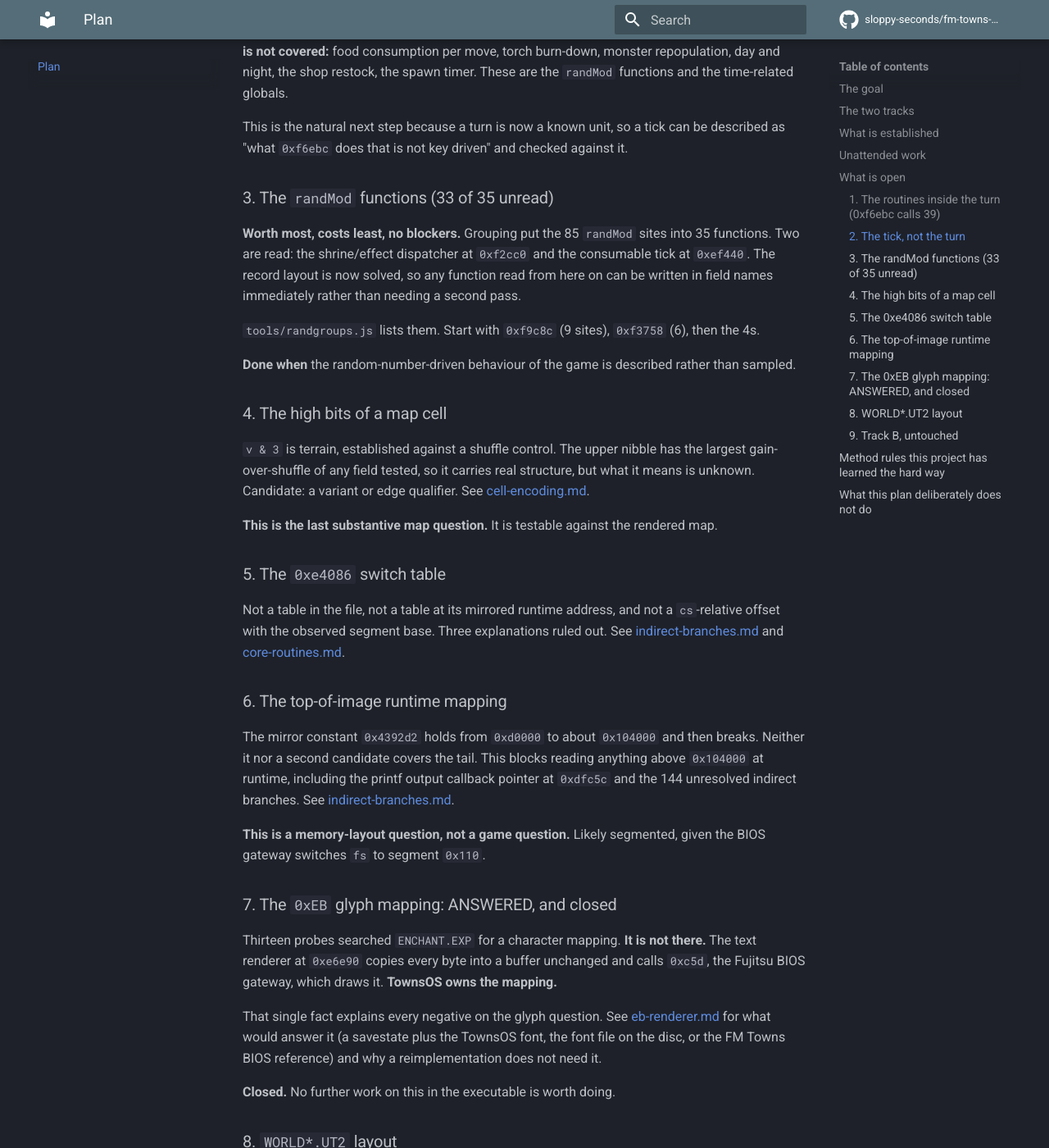
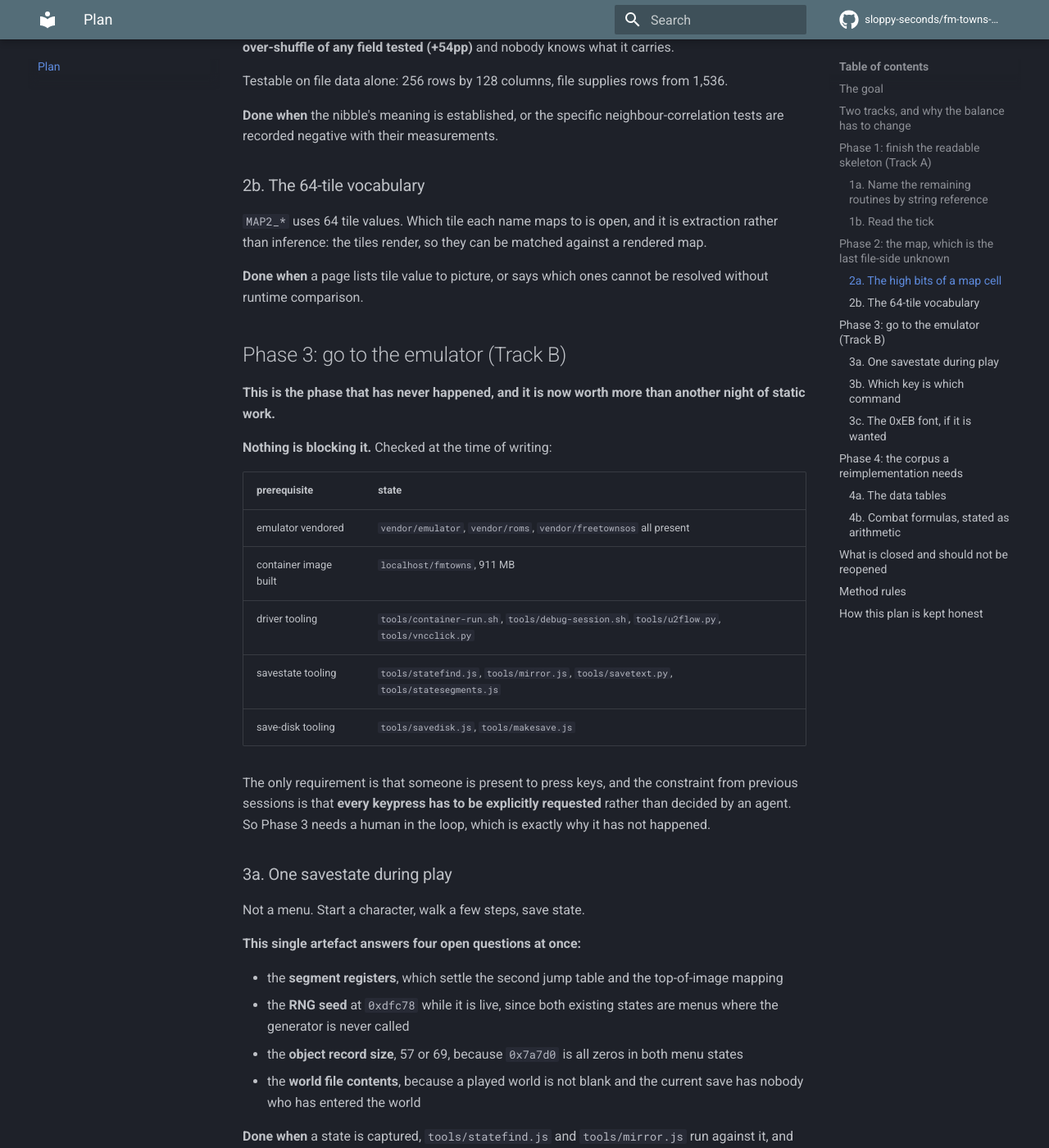
Before and after one commit to sloppy-seconds/fm-towns-ultima, an MkDocs documentation site: the page built from docs/plan.md, in a window 1280 px wide and 1400 px high, scrolled down 2043 px. Shown: the whole window at 82% size. Built offline with MkDocs 1.6.1 and Material for MkDocs 9.7.7, drawn with Linux system fonts in a browser that asks for light colours; comment, search, counter and statistics services are not loaded; some of the changed text lies outside the part shown.

Commit message:
Replace the plan with a phased one, and put the emulator phase in it
The plan was a list of nine open items with no sequencing and no definition of done. A list says what is
unfinished. It cannot tell you what to do next.

THE HEADLINE FINDING, now stated with evidence. Of the four most recent questions, three ended in "this
is outside the executable" or "this needs a keypress": the jump tables need the segment registers which
are not findable in the savestate, the 0xEB mapping lives in TownsOS, and the key-to-command mapping
needs someone to press a key. The static vein is thinning, and what remains is mostly mechanical scaling
of fnstrings.js. Real work, not discovery.

FOUR PHASES. Phase 1 finishes the readable skeleton on Track A, naming the remaining routines and
reading the tick. Phase 2 is the map: the high nibble of a cell and the 64-tile vocabulary. Phase 3 is
the emulator, which has never been attempted, and it leads with one savestate taken during play because
that single artefact answers four open questions at once: the segment registers, the live RNG seed, the
object record size, and what a populated world file contains. Phase 4 is the corpus a reimplementation
needs.

CHECKED THAT PHASE 3 IS ACTUALLY UNBLOCKED rather than asserting it. Emulator vendored, container image
built at 911 MB, driver and savestate and save-disk tooling all present. The only requirement is a human,
because every keypress has to be explicitly requested. That is precisely why it has never happened, and
saying so is more useful than another "Track B untouched" line.

AN EXPLICIT CLOSED LIST, because this project keeps reopening settled questions. The 0xEB mapping inside
the executable, the world file layout from the current save, the 0xe4086 table, and Ghidra as a way to
find code. Each with the reason it is closed, so reopening needs a new method rather than a new attempt.

NUMBERS. Wrote 38 of 738 named, then checked it rather than trusting the 22 from two commits ago. It is
derived by parsing the tables in call-graph.md and inside-a-turn.md against the real function-start list.
Verified 738 starts, 122 verify checks, and 256 times 128 equals 32768. Then found the stale 22 still in
call-graph.md and overnight.md and fixed those too, because a plan that contradicts the pages under it is
worse than no plan.

```diff
--- a/docs/overnight.md
+++ b/docs/overnight.md
@@ -1,8 +1,11 @@
 # Overnight queue
 
-**STATUS: all six items worked. See the outcome note at the top of each item.** This page is kept as
-the record of what was queued and what it produced, not as pending work. For what to do next, see
-[plan.md](plan.md).
+**STATUS: the first six items are worked and marked below.** This page is both the record of that queue
+and the live queue for Track A work. [plan.md](plan.md) is the plan of record, sequenced by phase.
+Items here are the subset that needs no human.
+
+**Track B is not in this queue and never will be** because it needs keypresses, and every keypress has
+to be explicitly requested. That is why [plan.md](plan.md) Phase 3 is the phase that has never run.
 
 Work that needs nobody watching. Every item here needs no emulator, no keypress and no decision from a
 human, and each ends in either a committed page or a recorded negative with its measurement.
@@ -38,7 +41,9 @@ The image has the `0x20` header stripped, so **an offset in it is a virtual addr
 
 ## Item 1: name the top-level routines
 
-**DONE.** 22 routines named. The game loop was found while doing item 2. See [call-graph.md](call-graph.md).
+**DONE.** 38 routines named at the time of writing, and the game loop was found while doing item 2. See
+[call-graph.md](call-graph.md) and [inside-a-turn.md](inside-a-turn.md). The count is derivable by
+parsing the tables in those pages against the function-start list.
 
 `tools/callgraph.js` is committed and already answers the structural question. Measured:
 
--- a/docs/plan.md
+++ b/docs/plan.md
@@ -1,165 +1,192 @@
-# Plan and current state
+# Plan
 
-Where this project is, what is established, and what to do next. Rewritten to be a map rather than a
-log of how the map was drawn. The per-item history lives in the subject pages, which is where it
-belongs.
+Where the project is, what order the remaining work goes in, and how each piece of it finishes.
+
+This replaces an earlier version that was a list of open items with no sequencing. A list says what is
+unfinished. A plan says what to do next and how to know it worked.
 
 ## The goal
 
-Extract as much useful data and artwork as possible from the FM Towns Ultima II release, reproducibly
-from the archive.org zip alone. Ultima II only.
+**Reimplement Ultima II.** The extraction phase exists to build a strong enough corpus of data, assets
+and rules that a reimplementation is a translation exercise rather than a guess.
 
-## The two tracks
+Everything below is in service of that. [reimplementation-gap.md](reimplementation-gap.md) measures the
+distance and is the honest scoreboard.
 
-**Track A, static analysis.** Reading `ENCHANT.EXP` and the asset files with no emulator.
-Deterministic, scriptable, and it runs without anyone watching. This is where almost all progress has
-come from.
+## Two tracks, and why the balance has to change
 
-**Track B, runtime work.** Booting the game, taking savestates, measuring behaviour. Needs a human to
-decide when to press a key.
+**Track A, static.** Reading `ENCHANT.EXP` and the asset files with no emulator. Deterministic,
+scriptable, runs unattended. This is where nearly all progress has come from because it is the only
+track anyone has worked.
 
-## What is established
+**Track B, runtime.** Booting the game, taking savestates, measuring behaviour. Needs a human to press
+keys.
 
-These are measured and have pages. Do not re-derive them.
+**The balance is now the problem.** Of the four most recent questions, three ended in "this is outside
+the executable" or "this needs a keypress":
 
-| finding | page |
+| question | outcome |
 |---|---|
-| Asset inventory is complete: 23 `GRAPH\*.TIF`, 14 `SOUND\*.SND`, 10 `.EUP`, 1 `.FMB`, 4 `A:\*.UT2` | [extraction.md](extraction.md) |
-| Palette: indices 0 to 7, eight colours confirmed | [palette.md](palette.md) |
-| `MAP2_*` is a **32,768-byte buffer, 256 x 128**; the file supplies rows 12 onward | [map-geometry.md](map-geometry.md) |
-| Map cell: `v & 3` carries terrain, 4 classes | [cell-encoding.md](cell-encoding.md) |
-| Character record base **`0xcde54`**, 339 bytes, 90 fields named | [record-layout.md](record-layout.md) |
-| RNG is an LCG, `0x41c64e6d` / `0x3039`, state at `0xdfc78`, output 15 bits | [rng-helpers.md](rng-helpers.md) |
-| `randRange(lo,hi)` is **inclusive both ends**; `randMod(n)` is `0..n` | [rng-helpers.md](rng-helpers.md) |
-| `.SND` header layout; offset 12 is length in 15 of 15 files | [sound.md](sound.md) |
-| Image loads at base `0x762d2` below `0xd0000`, **mirrored** above it | [mirrored-region.md](mirrored-region.md) |
-| `tools/cfgwalk.js` gives 79,470 instruction boundaries in about two seconds | [cfgwalk.md](cfgwalk.md) |
-| The text renderer parses Shift-JIS directly; no font table on the drawing path | [text-renderer.md](text-renderer.md) |
-| Display text extracts cleanly as Shift-JIS | [game-text.md](game-text.md) |
-| Ghidra is viable **with conditions** | [ghidra-viability.md](ghidra-viability.md) |
+| `cs:`-relative jump tables | table 1 works, table 2 needs the segment registers, which are not in the savestate in a findable form |
+| the `0xEB` character mapping | the renderer hands bytes to TownsOS, so the mapping is not in the game at all |
+| key to command mapping | the table keys are control codes, and which code the keyboard produces is runtime |
+| the tick | not attempted, but every timer is a runtime quantity |
 
-## Unattended work
+**The static vein is thinning.** What remains is mostly mechanical scaling of `tools/fnstrings.js`, which
+is real work but not discovery. The high-value open questions have moved to Track B, and Track B has
+never been attempted.
 
-[docs/overnight.md](overnight.md) is the queue for work that needs nobody watching: concrete units,
-each with a stopping rule and a required commit. Start there when no human is available.
+## Phase 1: finish the readable skeleton (Track A)
 
-## What is open
+Cheap, mechanical, no blockers. Do this first because it removes the last excuse for not going to the
+emulator.
 
-Ordered by what it costs and what it is worth.
+### 1a. Name the remaining routines by string reference
 
-### 1. The routines inside the turn (`0xf6ebc` calls 39)
+**38 of 738 named.** `tools/fnstrings.js --top N` ranks candidates by string count and the technique
+takes seconds per routine. Most of the remaining 700 are glue with no strings and can be skipped
+honestly rather than named by guess.
 
-**This supersedes the `randMod` item.** The game loop is found ([game-loop.md](game-loop.md)): a turn is
-one call to `0xf6ebc`. Reading its 39 callees covers every per-turn behaviour, which is a far better
-return than 33 scattered `randMod` functions.
+**Done when** `docs/call-graph.md` names every routine that has at least one readable string reference,
+and states the count of routines with none.
 
-Progress: **38 of 738 routines named**, counted against the real function-start list by parsing the
-tables in `call-graph.md` and `inside-a-turn.md`. See those pages for the named skeleton.
-
-### 2. The tick, not the turn
+### 1b. Read the tick
 
 `inside-a-turn.md` covers what happens when the player acts. **What advances between actions is not
-covered:** food consumption per move, torch burn-down, monster repopulation, day and night, the shop
-restock, the spawn timer. These are the `randMod` functions and the time-related globals.
+covered:** food per move, torch burn-down, monster repopulation, day and night, shop restock, spawn
+timers.
 
-This is the natural next step because a turn is now a known unit, so a tick can be described as
-"what `0xf6ebc` does that is not key driven" and checked against it.
+A turn is now a known unit, so a tick is describable as "what `0xf6ebc` does that is not key-driven" and
+checkable against the loop directly. Start from `0xf6ebc`'s callees that are **not** in the key dispatch
+path, then the 33 unread `randMod` functions with the turn as a frame.
 
-### 3. The `randMod` functions (33 of 35 unread)
+**Done when** `docs/inside-a-tick.md` names each timer, its interval, and its effect, or records that it
+could not be determined statically.
 
-**Worth most, costs least, no blockers.** Grouping put the 85 `randMod` sites into 35 functions.
-Two are read: the shrine/effect dispatcher at `0xf2cc0` and the consumable tick at `0xef440`. The
-record layout is now solved, so any function read from here on can be written in field names
-immediately rather than needing a second pass.
+## Phase 2: the map, which is the last file-side unknown
 
-`tools/randgroups.js` lists them. Start with `0xf9c8c` (9 sites), `0xf3758` (6), then the 4s.
+### 2a. The high bits of a map cell
 
-**Done when** the random-number-driven behaviour of the game is described rather than sampled.
+`v & 3` is terrain, established against a shuffle control. **The upper nibble has the largest
+gain-over-shuffle of any field tested (+54pp)** and nobody knows what it carries.
 
-### 4. The high bits of a map cell
+Testable on file data alone: 256 rows by 128 columns, file supplies rows from 1,536.
 
-`v & 3` is terrain, established against a shuffle control. The upper nibble has the largest
-gain-over-shuffle of any field tested, so it carries real structure, but what it means is unknown.
-Candidate: a variant or edge qualifier. See [cell-encoding.md](cell-encoding.md).
+**Done when** the nibble's meaning is established, or the specific neighbour-correlation tests are
+recorded negative with their measurements.
 
-**This is the last substantive map question.** It is testable against the rendered map.
+### 2b. The 64-tile vocabulary
 
-### 5. The `0xe4086` switch table
+`MAP2_*` uses 64 tile values. Which tile each name maps to is open, and it is extraction rather than
+inference: the tiles render, so they can be matched against a rendered map.
 
-Not a table in the file, not a table at its mirrored runtime address, and not a `cs`-relative offset
-with the observed segment base. Three explanations ruled out. See
-[indirect-branches.md](indirect-branches.md) and [core-routines.md](core-routines.md).
+**Done when** a page lists tile value to picture, or says which ones cannot be resolved without runtime
+comparison.
 
-### 6. The top-of-image runtime mapping
+## Phase 3: go to the emulator (Track B)
 
-The mirror constant `0x4392d2` holds from `0xd0000` to about `0x104000` and then breaks. Neither it
-nor a second candidate covers the tail. This blocks reading anything above `0x104000` at runtime,
-including the printf output callback pointer at `0xdfc5c` and the 144 unresolved indirect branches.
-See [indirect-branches.md](indirect-branches.md).
+**This is the phase that has never happened, and it is now worth more than another night of static work.**
 
-**This is a memory-layout question, not a game question.** Likely segmented, given the BIOS gateway
-switches `fs` to segment `0x110`.
+**Nothing is blocking it.** Checked at the time of writing:
 
-### 7. The `0xEB` glyph mapping: ANSWERED, and closed
+| prerequisite | state |
+|---|---|
+| emulator vendored | `vendor/emulator`, `vendor/roms`, `vendor/freetownsos` all present |
+| container image built | `localhost/fmtowns`, 911 MB |
+| driver tooling | `tools/container-run.sh`, `tools/debug-session.sh`, `tools/u2flow.py`, `tools/vncclick.py` |
+| savestate tooling | `tools/statefind.js`, `tools/mirror.js`, `tools/savetext.py`, `tools/statesegments.js` |
+| save-disk tooling | `tools/savedisk.js`, `tools/makesave.js` |
 
-Thirteen probes searched `ENCHANT.EXP` for a character mapping. **It is not there.** The text renderer at
-`0xe6e90` copies every byte into a buffer unchanged and calls `0xc5d`, the Fujitsu BIOS gateway, which
-draws it. **TownsOS owns the mapping.**
+The only requirement is that someone is present to press keys, and the constraint from previous sessions
+is that **every keypress has to be explicitly requested** rather than decided by an agent. So Phase 3
+needs a human in the loop, which is exactly why it has not happened.
 
-That single fact explains every negative on the glyph question. See [eb-renderer.md](eb-renderer.md) for
-what would answer it (a savestate plus the TownsOS font, the font file on the disc, or the FM Towns BIOS
-reference) and why a reimplementation does not need it.
+### 3a. One savestate during play
 
-**Closed.** No further work on this in the executable is worth doing.
+Not a menu. Start a character, walk a few steps, save state.
 
-### 8. `WORLD*.UT2` layout
+**This single artefact answers four open questions at once:**
 
-68,096 bytes, four files, no page documents it. Partly solved: **128-byte rows, 6 rows of data, then
-68,000 bytes of zero**. Rows 0 and 1 hold grouped values 30 to 34 and row 2 holds values that look
-like bitmasks (255, 224, 192, 64, 32). Details and the open questions are in
-[overnight.md](overnight.md) item 1.
+- the **segment registers**, which settle the second jump table and the top-of-image mapping
+- the **RNG seed** at `0xdfc78` while it is live, since both existing states are menus where the
+  generator is never called
+- the **object record size**, 57 or 69, because `0x7a7d0` is all zeros in both menu states
+- the **world file contents**, because a played world is not blank and the current save has nobody who
+  has entered the world
 
-### 9. Track B, untouched
+**Done when** a state is captured, `tools/statefind.js` and `tools/mirror.js` run against it, and the
+answers to those four are recorded.
 
-Nothing here has been attempted. All of it needs a human.
+### 3b. Which key is which command
 
-| item | needs |
+Press a key, see which handler runs. The dispatch table is known (ten entries, index is key minus one,
+`0xd460c` holds the key), so this is a mapping exercise rather than a search.
+
+**Done when** `docs/command-dispatch.md` maps key to command.
+
+### 3c. The `0xEB` font, if it is wanted
+
+The renderer hands bytes to TownsOS. If the OS keeps glyphs in RAM, they are in the savestate and can be
+read out.
+
+**Explicitly optional.** [eb-renderer.md](eb-renderer.md) sets out why a reimplementation does not need
+this. Do it only if the font shapes matter for their own sake.
+
+## Phase 4: the corpus a reimplementation needs
+
+### 4a. The data tables
+
+Monster stats, item properties, spell effects, shop inventories, town layouts. These are extraction work
+and they are tractable once the routines that index them are named, which is what Phase 1 buys.
+
+**Done when** each table named in a routine has a page with its record layout.
+
+### 4b. Combat formulas, stated as arithmetic
+
+The RNG is understood and the record layout is known, so the formulas are readable. They cannot be
+*verified* without a fight, which is why this sits after Phase 3.
+
+**Done when** to-hit and damage are stated exactly, and marked read-versus-verified.
+
+## What is closed and should not be reopened
+
+These have been tried, failed, and explained. Reopening them needs a new method, not a new attempt.
+
+| item | why closed |
 |---|---|
-| Which `ENEMY2` bank is which | a savestate on the overworld |
-| Combat formula measurement | a character with known stats, then fighting |
-| Equipment thresholds | a character at the boundary |
-| Debug mode activation | input testing, or finding the flag |
-| `WORLD*.UT2` contents | saves at different positions |
-| The RNG seed at `0xdfc78` | a savestate during play, since both existing states are menus |
-| The top-of-image mapping | a savestate, for the same reason |
+| `0xEB` character mapping inside the executable | the renderer passes bytes to TownsOS. It is not there. See [eb-renderer.md](eb-renderer.md) |
+| `WORLD*.UT2` layout from the current save | all four characters are at `MAP=0`, `WORLD=0`. There is no populated world in the file. See [world-format.md](world-format.md) |
+| the `0xe4086` switch table | three explanations ruled out, and it is one branch in a routine that already works |
+| Ghidra as a way to *find* code | it agrees on every established address but under-decodes three to one without seeds. Use it to read, not to find |
 
-**One Track B item is closable from Track A:** `saves/maxed_four.hdm` exists with known stats. If a
-formula can be predicted from the code, one save file confirms it.
+## Method rules
 
-## Method rules this project has learned the hard way
+Every one came from getting it wrong first, and the list is longer than it should be.
 
-Every one of these came from getting it wrong first.
-
-- **Byte-plausible is not verified.** Measure, and state what the measurement does not prove.
-- **A layout that fits its anchor and drifts by one field is wrong, and looks right.** Require three
+- **Byte-plausible is not verified.** Measure, and say what the measurement does not prove.
+- **A layout that fits its anchor and drifts by one field is wrong and looks right.** Require three
   independent anchors to agree.
 - **A fast tidy answer from a cache or a scan may be wrong.** The `cfgwalk` address cache gave a
   plausible rejection list and was dropping real sites.
-- **An off-by-`0x20` between file offset and virtual address has bitten this project four times.** The
-  image is header-stripped, so an offset in it is a virtual address.
+- **Address arithmetic has produced six errors here.** An offset in the header-stripped image *is* a
+  virtual address. The `disp32` of `2e ff 24 95` starts at **+4**, not +3. Parse displacements, never
+  read them by eye.
 - **Do not trust a search that assumes one base.** The top of the image is mirrored.
-- **Do not trust a low `db` ratio as proof a disassembly is clean.** `ndisasm` mis-decodes
-  `ff 34 bd <disp32>`, and a function can be 3 percent `db` and still misaligned from the middle.
+- **Do not trust a low `db` ratio as proof of clean disassembly.** `ndisasm` mis-decodes
+  `ff 34 bd <disp32>`.
+- **A partial edit is worse than no edit.** Twice this project left a sentence asserting a claim that a
+  new paragraph had just retracted.
+- **Docs go stale fastest in the session changing them.** Numbers in the plan were wrong one commit after
+  being written, three times.
 - **Record negatives.** A failed probe is worth as much as a success.
 
-## What this plan deliberately does not do
+## How this plan is kept honest
 
-- No more statistical probes on the `0xEB` runs. Eleven approaches have failed.
-- No decompiler as a substitute for finding code. Ghidra agreed with this project on every
-  established address, but under-decodes by a factor of three without seeds. Use it to read code,
-  not to find it.
-- No attempt to make the FM Towns build behave like the DOS one. They are different games.
+- `tools/verify.js` fails loudly if an established fact stops being true. 122 checks.
+- `reimplementation-gap.md` carries the scoreboard and the named-routine count.
+- `overnight.md` is the unattended queue, derived from this plan.
+- Any number in this plan must be re-measured before being quoted, because three have already been wrong.
 
 ---
 
-**[Open questions](open-questions.md)** **[All pages](index.md)**
+**[Distance to reimplementation](reimplementation-gap.md)** **[Unattended queue](overnight.md)** **[All pages](index.md)**
```
Also changed, not shown: docs/call-graph.md (+13 -10 lines), docs/reimplementation-gap.md (+9 -5 lines).
